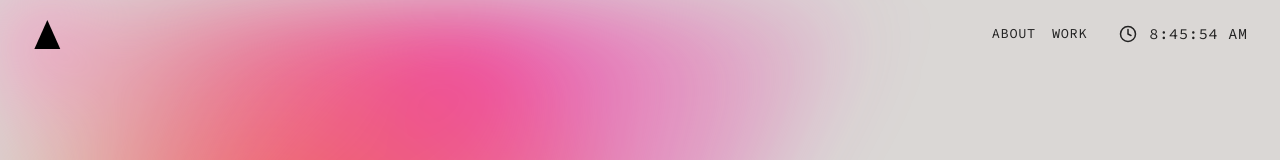
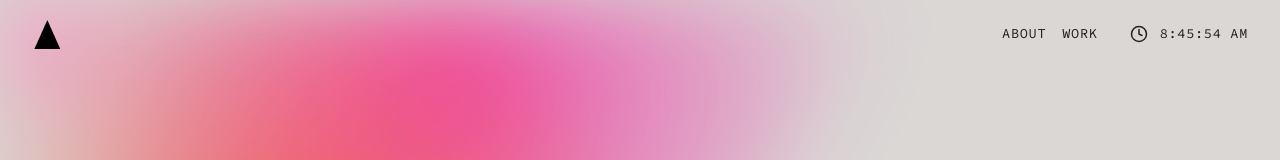
Before and after one commit to joujou144/aznim-portfolio, a Next.js app: page / in a window 1280 px wide. Shown: the top 160 px of the page. Built offline with nearby package versions, Linux system fonts and the light colour scheme.

Commit message:
change text size on clock

```diff
--- a/components/Clock.tsx
+++ b/components/Clock.tsx
@@ -28,7 +28,7 @@ const Clock = ({ className }: { className?: string }) => {
     <div className={`${className} flex gap-3 items-center`}>
       <FiClock size={18} />
 
-      <p className="source-code-md">{currentTime}</p>
+      <p className="source-code-sm">{currentTime}</p>
     </div>
   );
 };
```
